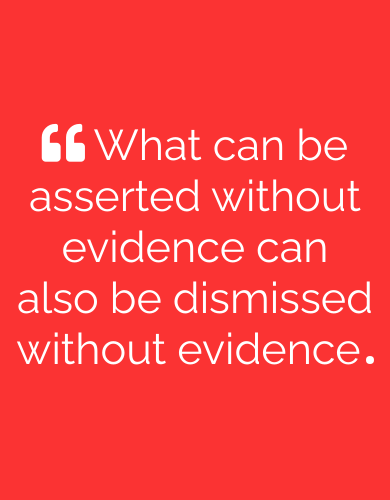
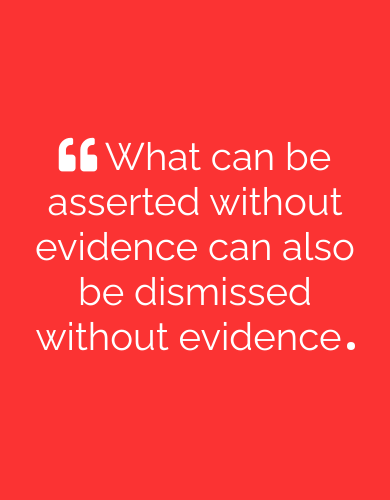
Before and after one commit to Crazycyborg1995/fcc-quote-machine, a plain HTML site: page index.html in a window 390 px wide. Shown: the part 216-716 px from the top of the page. Drawn offline with nearby package versions, Linux system fonts and the light colour scheme.

Commit message:
edited media queries

```diff
--- a/css/style.css
+++ b/css/style.css
@@ -83,7 +83,7 @@ display: inline-block;
   font-size: 2em;
 }
 
-@media (max-width:776px){
+@media (max-width:50em){
   #quote-box{
     grid-template-areas: 'author'
                          'quotes'
@@ -103,10 +103,10 @@ display: inline-block;
   }
 
 }
-@media (max-width:577px){
+@media (max-width:36em){
 
   h3,p{
-    font-size: 0.9em;
+    font-size: 1em;
   }
   h1{
     font-size: 1.3em;
@@ -115,3 +115,8 @@ display: inline-block;
     align-self: center;
   }
 }
+@media(max-width:27em){
+  h3,p{
+    font-size: 0.8em;
+  }
+}
```
